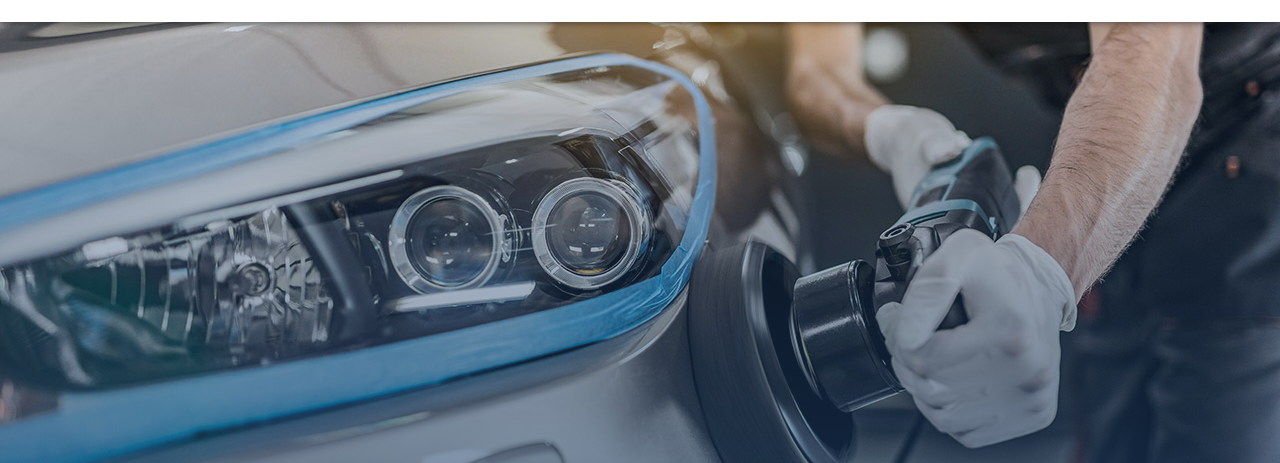
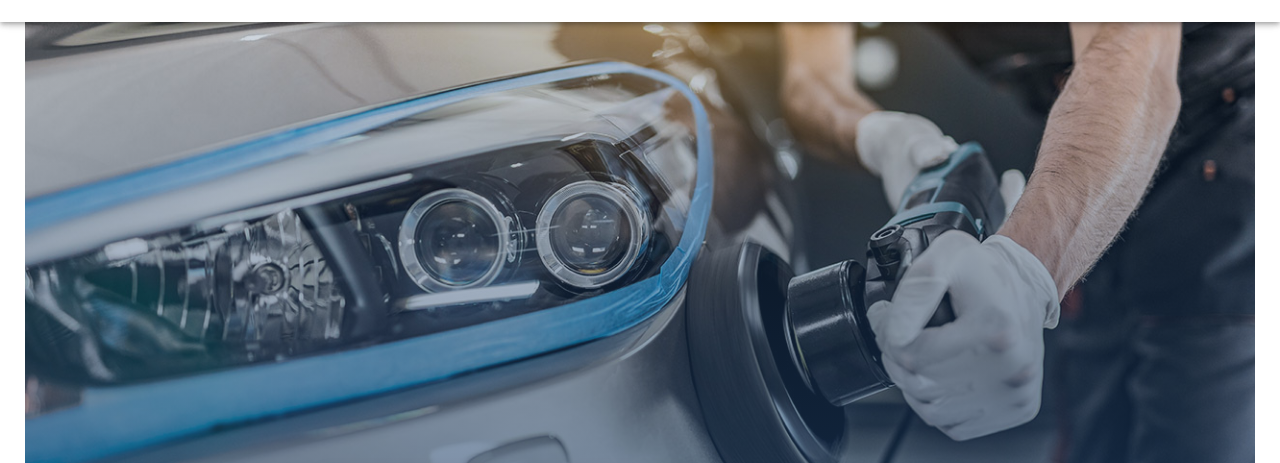
Before and after one commit to HussAA/kingsAutozone, a Gatsby site: page / in a window 1280 px wide. Shown: the part 78-541 px from the top of the page. Built offline with nearby package versions, Linux system fonts and the light colour scheme; Gatsby itself is replaced by a stand-in of ours.

Commit message:
landingimage updated

```diff
--- a/src/components/LandingSection.js
+++ b/src/components/LandingSection.js
@@ -30,10 +30,10 @@ const Overlay = styled.div`
     @media (max-width:730.1px) {
         left: 20%;
         width: 60%;
-        top: 49%;
+        top: 44%;
 }
     @media (min-width:1300px){
-        top: 93%;
+        top: 88%;
     }
 `
 const SloganPortfolio = () => {
@@ -52,6 +52,8 @@ const SloganPortfolio = () => {
   const Masthead = styled.div`
   height: 60vh;
   margin-top: auto;
+  margin-left: 25px;
+  margin-right: 25px;
   padding-bottom: calc(10rem - 4.5rem);
   background: linear-gradient(
       to bottom,
@@ -64,10 +66,12 @@ const SloganPortfolio = () => {
   background-size: cover;
 
   @media (min-width: 1299.6px) {
-    height: 85vh;
+    height: 80vh;
     min-height: 40rem;
     padding-top: 4.5rem;
     padding-bottom: 0;
+    margin-left: 45px;
+    margin-right: 45px;
   }
   @media (max-width: 730px) {
     height: 35vh;
```
